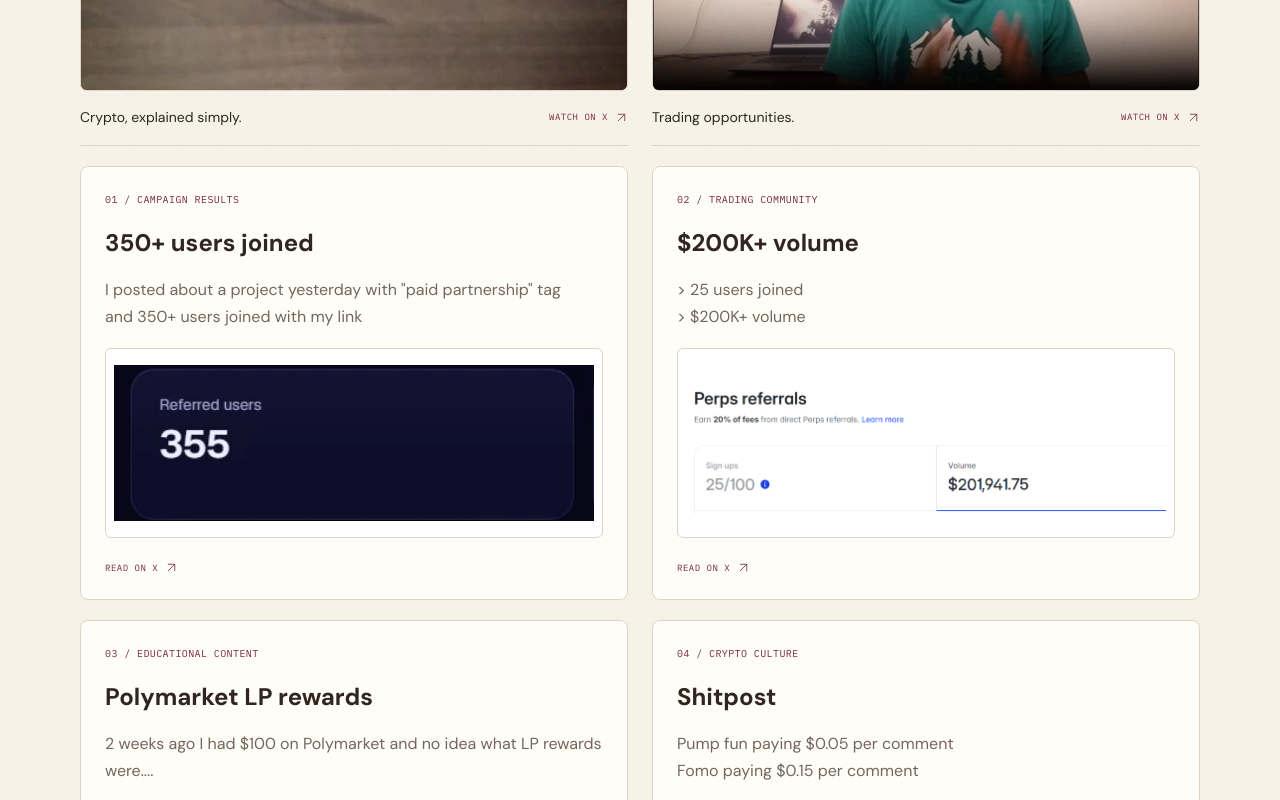
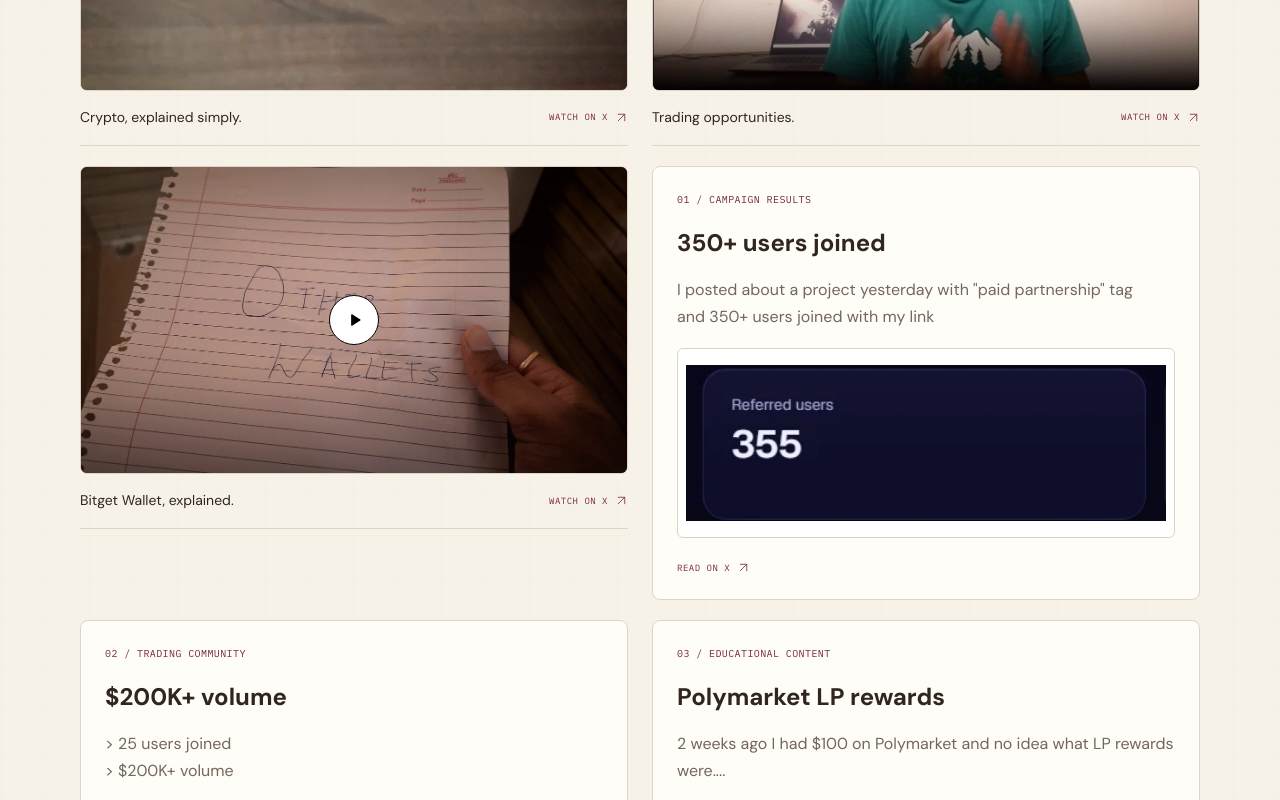
Before and after one commit to manishsss/manish, a React (Vite) app: page / in a window 1280 px wide. Shown: the part 1313-2113 px from the top of the page. Built offline with nearby package versions, Linux system fonts and the light colour scheme.

Commit message:
Add Bitget Wallet video to content portfolio

```diff
--- a/src/data/content.ts
+++ b/src/data/content.ts
@@ -9,7 +9,7 @@ export interface ContentItem {
 }
 // Text, dates, article cover, video posters and media URLs fetched from X's public syndication data.
 // The Polymarket perps referral image is an owner-supplied replacement for the original post image.
-// No view or engagement counts are inferred. Local WebP files keep previews fast and reliable.
+// No view or engagement counts are inferred. Local image files keep previews fast and reliable.
 // Preview copy and ordering supplied by the owner in the reference screenshots.
 export const content:ContentItem[] = [
   {
@@ -65,6 +65,32 @@ export const content:ContentItem[] = [
     }
   },
   {
+    "id": "2123064261341773877",
+    "category": "Videos",
+    "title": "Bitget Wallet: gas fees in stablecoins",
+    "description": "A short-form walkthrough of Bitget Wallet’s stablecoin gas payments and Web3 features.",
+    "platform": "X",
+    "url": "https://x.com/Web3Manish/status/2123064261341773877",
+    "thumbnail": "/content/2123064261341773877-1.jpg",
+    "images": [
+      {
+        "src": "/content/2123064261341773877-1.jpg",
+        "width": 1200,
+        "height": 675,
+        "alt": "Video poster for Manish’s Bitget Wallet walkthrough"
+      }
+    ],
+    "videoUrl": "https://video.twimg.com/amplify_video/2123063923142434816/vid/avc1/1280x720/hE8dgXq4QSgxwfF8.mp4",
+    "caption": "stop buying ETH just to send USDT\n\n@BitgetWallet lets you pay gas in stables\n\n+ free transactions on multiple chains\n\nand it's not just a wallet\n\n> perps trading\n> onchain stocks\n> day-1 memes on every new chain\n> swap, send, p2p\n> bitget wallet card\n\neverything inside one app",
+    "publishedAt": "2026-11-18T14:42:19.000Z",
+    "views": null,
+    "engagement": null,
+    "preview": {
+      "title": "Bitget Wallet, explained.",
+      "order": 2
+    }
+  },
+  {
     "id": "2059133951969759537",
     "category": "Articles",
     "title": "How I Turn $100 Into Daily Income on Polymarket",
@@ -89,7 +115,7 @@ export const content:ContentItem[] = [
       "label": "03 / EDUCATIONAL CONTENT",
       "title": "Polymarket LP rewards",
       "excerpt": "2 weeks ago I had $100 on Polymarket and no idea what LP rewards were....",
-      "order": 4
+      "order": 5
     }
   },
   {
@@ -117,7 +143,7 @@ export const content:ContentItem[] = [
       "label": "01 / CAMPAIGN RESULTS",
       "title": "350+ users joined",
       "excerpt": "I posted about a project yesterday with \"paid partnership\" tag\nand 350+ users joined with my link",
-      "order": 2
+      "order": 3
     }
   },
   {
@@ -145,7 +171,7 @@ export const content:ContentItem[] = [
       "label": "02 / TRADING COMMUNITY",
       "title": "$200K+ volume",
       "excerpt": "> 25 users joined\n> $200K+ volume",
-      "order": 3
+      "order": 4
     }
   },
   {
@@ -179,7 +205,7 @@ export const content:ContentItem[] = [
       "label": "04 / CRYPTO CULTURE",
       "title": "Shitpost",
       "excerpt": "Pump fun paying $0.05 per comment\nFomo paying $0.15 per comment",
-      "order": 5
+      "order": 6
     }
   }
 ];
```
Also changed, not shown: scripts/export-preview.mjs (+2 -2 lines), public/content/2123064261341773877-1.jpg (added).
